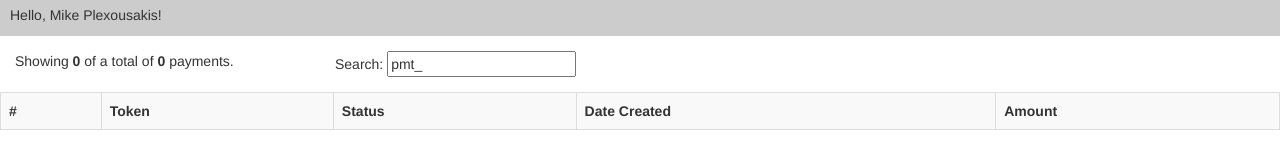
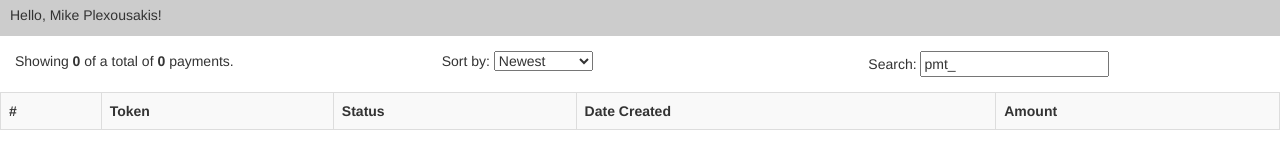
Before and after one commit to mplexus/agora, a website: page app/index.html in a window 1280 px wide. Drawn offline with nearby package versions, Linux system fonts and the light colour scheme; no server answers.

Commit message:
Add filter for ordering
Add filter for order alphabetically or by age.

```diff
--- a/app/payment-list/payment-list.component.js
+++ b/app/payment-list/payment-list.component.js
@@ -13,6 +13,7 @@ angular.
         $scope.payments = res.data.items;
         $scope.totalNumber = res.data.total;
       });
-      $scope.query="pmt_";
+      $scope.query = "pmt_";
+      $scope.orderProp = "created_at";
     }
   });
--- a/app/payment-list/payment-list.template.html
+++ b/app/payment-list/payment-list.template.html
@@ -1,9 +1,16 @@
 <div class='row'>
   <div class="panel-body">
-    <div class="col-lg-3 col-md-3 col-sm-6 col-xs-6">
+    <div class="col-lg-4 col-md-4 col-sm-4 col-xs-12">
       Showing <strong>{{(payments | filter:query).length}}</strong> of a total of <strong>{{totalNumber}}</strong> payments.
     </div>
-    <div class="col-lg-9 col-md-9 col-sm-6 col-xs-6">
+    <div class="col-lg-4 col-md-4 col-sm-4 col-xs-12">
+      Sort by:
+      <select ng-model="orderProp">
+        <option value="token">Alphabetical</option>
+        <option value="created_at">Newest</option>
+      </select>
+    </div>
+    <div class="col-lg-4 col-md-4 col-sm-4 col-xs-12">
       Search: <input ng-model="query" />
     </div>
   </div>
@@ -18,7 +25,7 @@
         <th>Date Created</th>
         <th>Amount</th>
       </tr>
-      <tr ng-repeat="payment in payments | filter:query">
+      <tr ng-repeat="payment in payments | filter:query | orderBy:orderProp">
         <td>{{$index + 1}}</td>
         <td>{{payment.token}}</td>
         <td class="{{ payment.status == 'captured' ? 'success' : 'warning' }}">{{payment.status}}</td>
```
